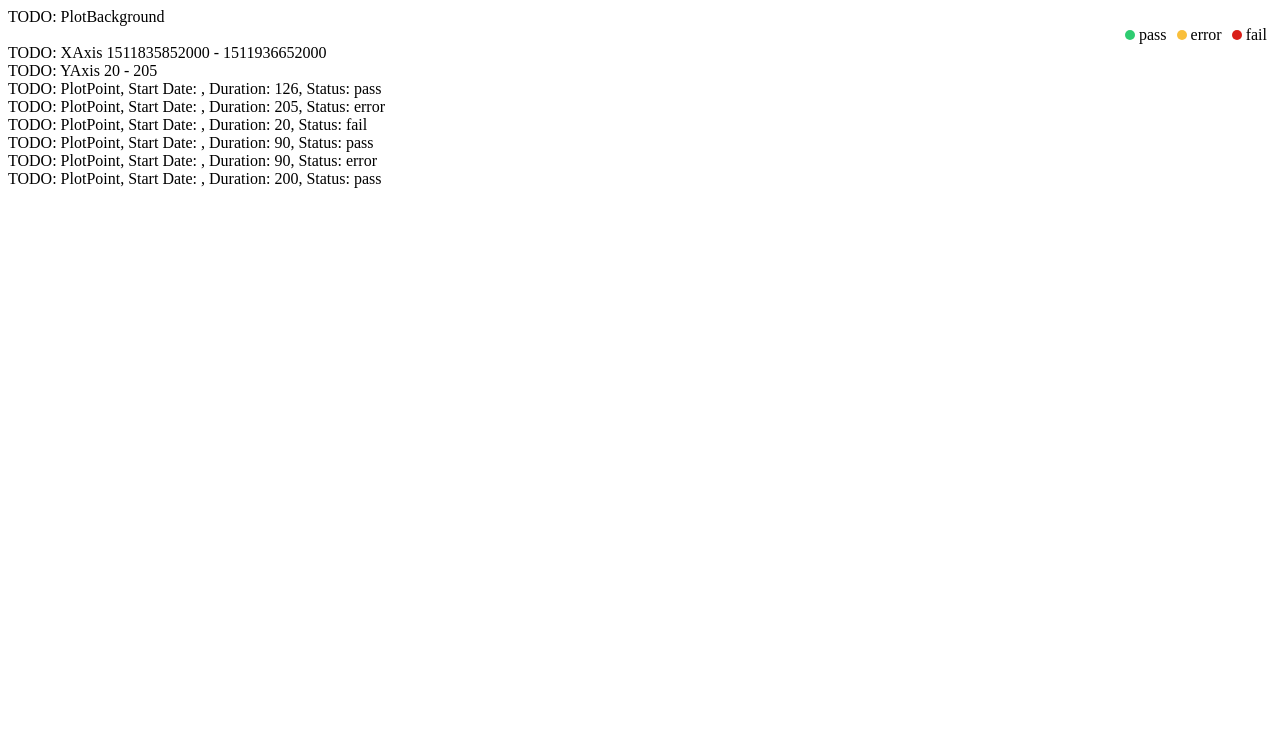
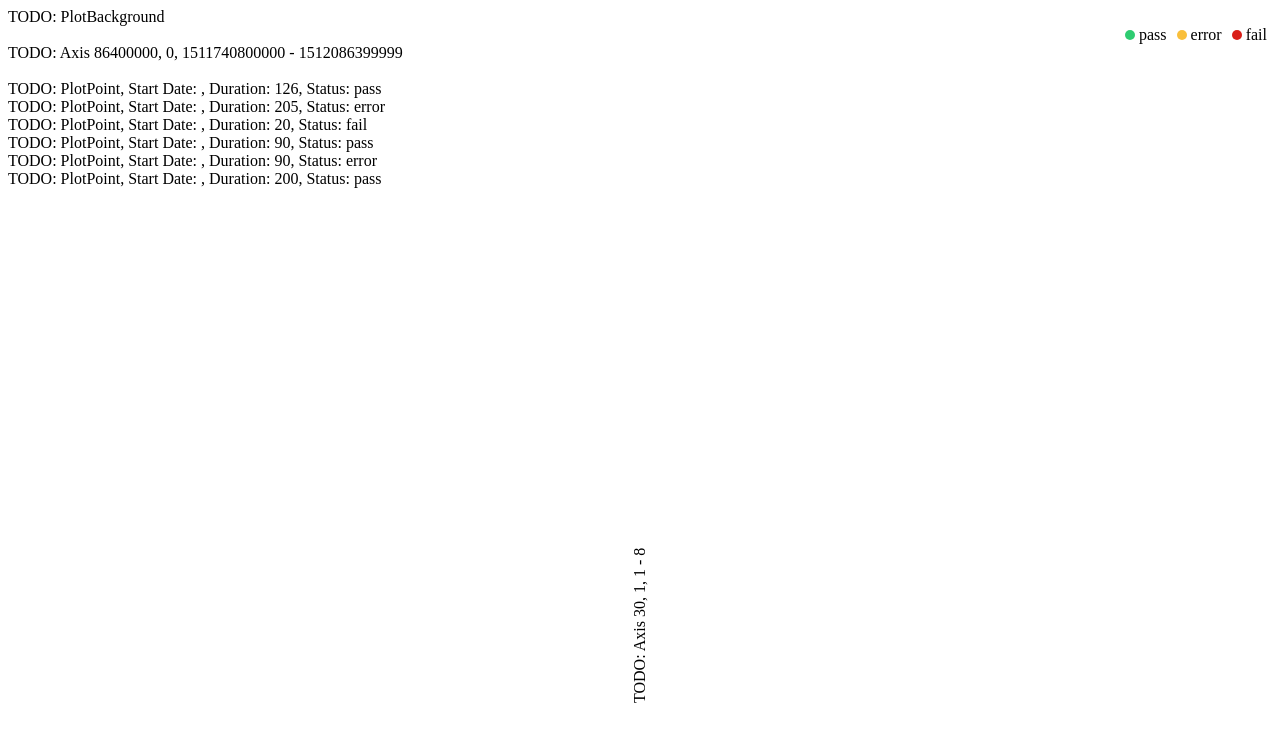
Before and after one commit to cdax/scatterplot-demo, a React app: page / in a window 1280 px wide. Shown: the top 742 px of the page. Built offline with nearby package versions, Linux system fonts and the light colour scheme.

Commit message:
Merges XAxis and YAxis into a single Axis component

```diff
--- a/package.json
+++ b/package.json
@@ -41,6 +41,7 @@
     "webpack-dev-server": "^2.11.1"
   },
   "dependencies": {
+    "d3-axis": "^1.0.8",
     "moment": "^2.22.2",
     "prop-types": "^15.6.0",
     "react": "^16.2.0",
--- /dev/null
+++ b/src/js/components/Scatterplot/Axis.js
@@ -0,0 +1,28 @@
+
+import React from 'react';
+import PropTypes from 'prop-types';
+
+import { Orientation } from './constants';
+import { NumericRangeType } from './types';
+
+
+const Axis = ({ valueRange, interval, orientation }) => (
+  <div style={{
+    transform: orientation === Orientation.VERTICAL ? 'rotate(-90deg)' : '',
+  }}>
+    TODO: Axis {interval}, {orientation}, {valueRange[0]} - {valueRange[1]}
+  </div>
+);
+
+Axis.propTypes = {
+  valueRange: NumericRangeType,
+  interval: PropTypes.number.isRequired,
+  orientation: PropTypes.oneOf([Orientation.HORIZONTAL, Orientation.VERTICAL]),
+};
+
+Axis.defaultProps = {
+  valueRange: [0, 0],
+  orientation: Orientation.HORIZONTAL,
+};
+
+export default Axis;
--- a/src/js/components/Scatterplot/Legend.js
+++ b/src/js/components/Scatterplot/Legend.js
@@ -3,11 +3,11 @@ import React from 'react';
 import PropTypes from 'prop-types';
 
 import Circle from './Circle';
-import { StatusColors, Alignments } from './constants';
+import { StatusColors } from './constants';
 
 
-const Legend = ({ values, alignment }) => (
-  <div style={{ textAlign: alignment === Alignments.RIGHT ? 'right' : 'left' }}>
+const Legend = ({ values }) => (
+  <div style={{ textAlign: 'right' }}>
     {
       values.map((value, idx) => (
         // eslint-disable-next-line react/no-array-index-key
@@ -21,11 +21,6 @@ const Legend = ({ values, alignment }) => (
 
 Legend.propTypes = {
   values: PropTypes.arrayOf(PropTypes.string).isRequired,
-  alignment: PropTypes.oneOf(Alignments),
-};
-
-Legend.defaultProps = {
-  alignment: Alignments.RIGHT,
 };
 
 export default Legend;
--- a/src/js/components/Scatterplot/PlotBackground.js
+++ b/src/js/components/Scatterplot/PlotBackground.js
@@ -11,7 +11,7 @@ const PlotBackground = ({ children }) => (
 );
 
 PlotBackground.propTypes = {
-  children: PropTypes.arrayOf(PropTypes.element),
+  children: PropTypes.any, // TODO: should we have stronger validation here?
 };
 
 PlotBackground.defaultProps = {
--- a/src/js/components/Scatterplot/XAxis.js
+++ /dev/null
@@ -1,20 +0,0 @@
-
-import React from 'react';
-import { NumericRangeType } from './types';
-
-
-const XAxis = ({ valueRange }) => (
-  <div>
-    TODO: XAxis {valueRange[0]} - {valueRange[1]}
-  </div>
-);
-
-XAxis.propTypes = {
-  valueRange: NumericRangeType,
-};
-
-XAxis.defaultProps = {
-  valueRange: [0, 0],
-};
-
-export default XAxis;
--- a/src/js/components/Scatterplot/YAxis.js
+++ /dev/null
@@ -1,20 +0,0 @@
-
-import React from 'react';
-import { NumericRangeType } from './types';
-
-
-const YAxis = ({ valueRange }) => (
-  <div>
-    TODO: YAxis {valueRange[0]} - {valueRange[1]}
-  </div>
-);
-
-YAxis.propTypes = {
-  valueRange: NumericRangeType,
-};
-
-YAxis.defaultProps = {
-  valueRange: [0, 0],
-};
-
-export default YAxis;
--- a/src/js/components/Scatterplot/constants.js
+++ b/src/js/components/Scatterplot/constants.js
@@ -7,14 +7,6 @@ export const StatusColors = {
 
 export const StatusValues = Object.keys(StatusColors);
 
-export const Alignments = {
-  LEFT: 0,
-  RIGHT: 1,
-};
+export const Orientation = { HORIZONTAL: 0, VERTICAL: 1 };
 
-export const Placements = {
-  TOP: 0,
-  LEFT: 1,
-  BOTTOM: 2,
-  RIGHT: 3,
-};
+export const MillisecondsInOneDay = 24 * 60 * 60 * 1000; // number of milliseconds in one day
--- a/src/js/components/Scatterplot/index.js
+++ b/src/js/components/Scatterplot/index.js
@@ -4,20 +4,30 @@ import PropTypes from 'prop-types';
 import moment from 'moment';
 
 import Legend from './Legend';
-import XAxis from './XAxis';
-import YAxis from './YAxis';
+import Axis from './Axis';
 import PlotBackground from './PlotBackground';
 import PlotPoint from './PlotPoint';
 
+import { Orientation, MillisecondsInOneDay } from './constants';
 import { PlotPointType } from './types';
-import { getDistinctValues, getValueRange } from './utils';
+import { getDistinctValues, getValueRange, padDates, padNumbers } from './utils';
 
+
+const DurationInterval = 30; // in seconds
 
 const Scatterplot = ({ data, width, height }) => (
   <PlotBackground width={width} height={height} style={{ border: '1px solid black' }}>
     <Legend values={getDistinctValues(data, 'status')} />
-    <XAxis valueRange={getValueRange(data, 'start_time', moment)} />
-    <YAxis valueRange={getValueRange(data, 'duration')} />
+    <Axis
+      valueRange={padDates(getValueRange(data, 'start_time', moment))}
+      interval={MillisecondsInOneDay}
+      orientation={Orientation.HORIZONTAL}
+    />
+    <Axis
+      valueRange={padNumbers(getValueRange(data, 'duration'), DurationInterval)}
+      interval={DurationInterval}
+      orientation={Orientation.VERTICAL}
+    />
     {data.map((plotPoint, idx) => (
       <PlotPoint key={idx} data={plotPoint} /> // eslint-disable-line react/no-array-index-key
     ))}
--- a/src/js/components/Scatterplot/types.js
+++ b/src/js/components/Scatterplot/types.js
@@ -7,6 +7,7 @@ import { StatusValues } from './constants';
 
 export const NumericRangeType = (props, propName) => { // eslint-disable-line consistent-return
   const propValue = props[propName];
+  debugger;
   if (
     !Array.isArray(propValue) ||
     propValue.length !== 2 ||
--- a/src/js/components/Scatterplot/utils.js
+++ b/src/js/components/Scatterplot/utils.js
@@ -1,3 +1,6 @@
+
+import moment from 'moment';
+
 
 export const identity = obj => obj;
 
@@ -10,3 +13,16 @@ export const getValueRange = (objects, key, transform = identity) => {
   const values = objects.map(object => transform(object[key]));
   return [Math.min(...values), Math.max(...values)];
 };
+
+export const padDates = ([lowerNumericDate, upperNumericDate]) => {
+  const lowerPaddedNumericDate = moment(lowerNumericDate).subtract('day', 1).startOf('day').valueOf();
+  const upperPaddedNumericDate = moment(upperNumericDate).add('day', 1).endOf('day').valueOf();
+  debugger;
+  return [lowerPaddedNumericDate, upperPaddedNumericDate];
+};
+
+export const padNumbers = ([lowerNumber, upperNumber], interval = 30, min = 0) => {
+  const lowerPaddedNumber = Math.max(min, Math.floor((lowerNumber + interval) / interval));
+  const upperPaddedNumber = Math.ceil((upperNumber + interval) / interval);
+  return [lowerPaddedNumber, upperPaddedNumber];
+};
```
